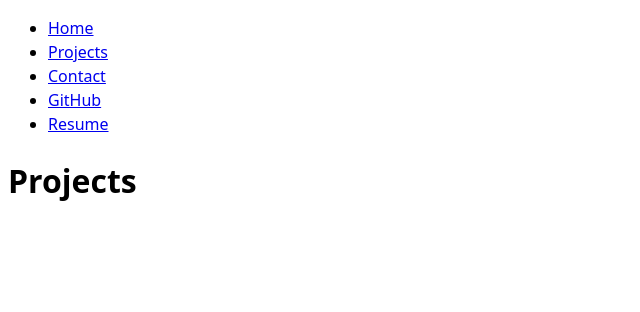
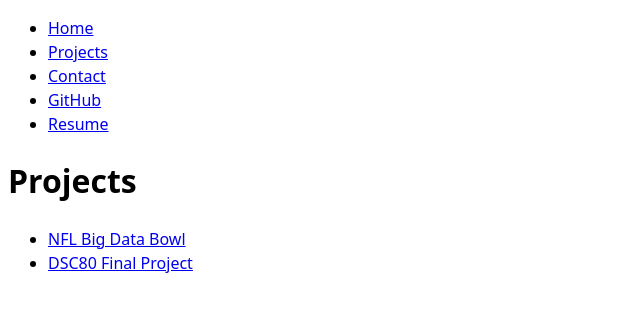
Before and after one commit to pranavrajaram/portfolio, a plain HTML site: page projects/index.html in a window 1280 px wide. Shown: the whole page, without its empty margins (0-640 px from the left). Drawn offline with Linux system fonts and the light colour scheme.

Commit message:
projects update

```diff
--- a/projects/index.html
+++ b/projects/index.html
@@ -20,5 +20,10 @@
 
     <h1>Projects</h1>
 
+    <ul>
+        <li><a href="https://www.kaggle.com/code/pranavrajaram/wrap-up-a-look-at-nfl-tackle-probabilities" target="_blank">NFL Big Data Bowl</a></li>
+        <li><a href="https://pranavrajaram.github.io/lights-out/" target="_blank">DSC80 Final Project</a></li>
+    </ul>
+
 </body>
 </html>
```
